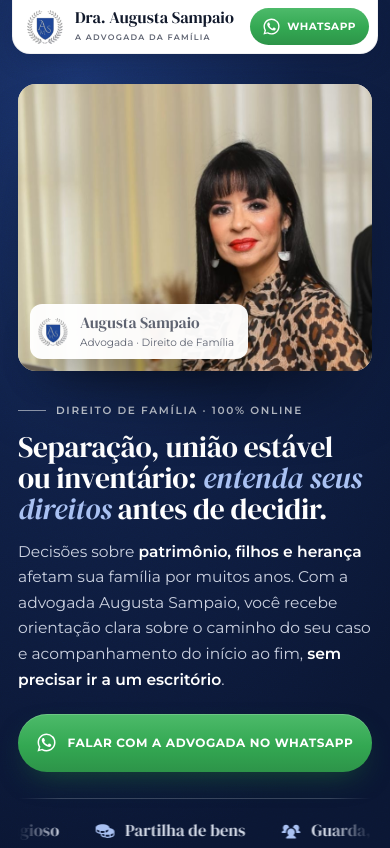
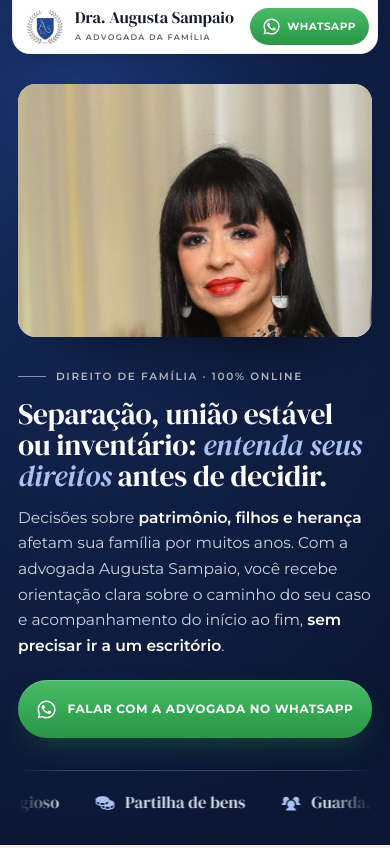
Before and after one commit to scalecompanyads/augusta-maria, a plain HTML site: page index.html in a window 390 px wide. Shown: the top 848 px of the page. Drawn offline with Linux system fonts and the light colour scheme.

Commit message:
Hero: novo recorte da foto da advogada e mais respiro no CTA
Co-Authored-By: Claude Opus 5.5 <noreply@anthropic.com>

```diff
--- a/index.html
+++ b/index.html
@@ -9,7 +9,7 @@
 <link rel="icon" href="assets/emblema.png">
 <link rel="preconnect" href="https://fonts.googleapis.com">
 <link rel="preconnect" href="https://fonts.gstatic.com" crossorigin>
-<link rel="preload" as="image" href="assets/augusta-retrato.jpg" fetchpriority="high">
+<link rel="preload" as="image" href="assets/augusta-hero.jpg" fetchpriority="high">
 <link rel="preload" as="style" href="https://fonts.googleapis.com/css2?family=DM+Serif+Display:ital@0;1&family=Montserrat:wght@400;500;600;700&display=swap">
 <link rel="stylesheet" href="https://fonts.googleapis.com/css2?family=DM+Serif+Display:ital@0;1&family=Montserrat:wght@400;500;600;700&display=swap" media="print" onload="this.media='all'">
 <noscript><link rel="stylesheet" href="https://fonts.googleapis.com/css2?family=DM+Serif+Display:ital@0;1&family=Montserrat:wght@400;500;600;700&display=swap"></noscript>
@@ -117,7 +117,7 @@
   /* Retrato em arco */
   .portrait { position: relative; justify-self: end; width: min(100%, 420px); }
   .portrait-frame { position: relative; aspect-ratio: 4 / 5.2; border-radius: 999px 999px 20px 20px; overflow: hidden; background: var(--cream-2); box-shadow: 0 40px 80px -40px rgba(0,0,0,.7); }
-  .portrait-frame img { width: 100%; height: 100%; object-fit: cover; object-position: 50% 22%; }
+  .portrait-frame img { width: 100%; height: 100%; object-fit: cover; object-position: 50% 30%; }
   .portrait::before { content: ""; position: absolute; inset: -14px; border: 1px solid rgba(195,201,212,.35); border-radius: 999px 999px 30px 30px; pointer-events: none; }
   .portrait-card {
     position: absolute; left: -38px; bottom: 34px; display: flex; align-items: center; gap: 12px;
@@ -379,6 +379,15 @@
     .footer-grid { grid-template-columns: 1fr 1fr; }
     .footer-grid > :first-child { grid-column: 1 / -1; }
   }
+  @media (min-width: 601px) and (max-height: 860px) {
+    .hero { padding: 104px 0 28px; }
+    .hero h1 { margin-top: 14px; font-size: clamp(2rem, 3.3vw, 3rem); }
+    .hero .lead { margin-top: 16px; font-size: 1rem; }
+    .hero .cta-row { margin-top: 24px; }
+    .hero-chips { margin-top: 18px; }
+    .portrait { width: min(100%, 340px); }
+    .hero-areas { margin-top: 36px; }
+  }
   @media (max-width: 720px) {
     .why-grid { grid-template-columns: 1fr; }
     .why-cell, .why-cell:nth-child(even) { padding: 28px 0; border-left: 0; }
@@ -394,14 +403,14 @@
     .topbar .btn { width: auto; padding: 10px 13px; font-size: 10.5px; gap: 7px; letter-spacing: .05em; }
     .topbar .btn .lg { display: none; }
     .topbar .btn .sm { display: inline; }
-    .hero { padding: 84px 0 24px; justify-content: flex-start; }
+    .hero { padding: 84px 0 28px; justify-content: flex-start; }
     .hero::before { display: none; }
     .hero-grid { grid-template-columns: 1fr; gap: 0; }
     .portrait { order: -1; justify-self: stretch; width: 100%; margin: 0 0 22px; }
     .portrait::before { display: none; }
-    .portrait-frame { aspect-ratio: auto; height: 34svh; min-height: 220px; border-radius: 18px; }
-    .portrait-frame img { object-position: 50% 18%; }
-    .portrait-card { left: 12px; bottom: 12px; padding: 8px 14px 8px 8px; border-radius: 12px; }
+    .portrait-frame { aspect-ratio: auto; height: 30svh; min-height: 200px; max-height: 300px; border-radius: 18px; }
+    .portrait-frame img { object-position: 50% 16%; }
+    .portrait-card { display: none; }
     .portrait-card img { width: 30px; }
     .portrait-card strong { font-size: .98rem; }
     .portrait-card span { font-size: 10.5px; }
@@ -409,6 +418,7 @@
     .hero h1 { margin-top: 12px; font-size: 1.85rem; }
     .hero .lead { margin-top: 14px; font-size: .97rem; }
     .hero .cta-row { margin-top: 22px; }
+    .hero-areas { margin-top: 32px !important; }
     .hero-chips { display: none; }
     .hero-areas { margin-top: 26px; padding-top: 18px; }
     .areas-group li { font-size: 1.05rem; margin-right: 36px; }
@@ -486,7 +496,7 @@
           </ul>
         </div>
         <figure class="portrait rv" style="--d:.1s">
-          <div class="portrait-frame"><img src="assets/augusta-retrato.jpg" alt="Advogada Augusta Sampaio em seu escritório" width="800" height="1200" fetchpriority="high"></div>
+          <div class="portrait-frame"><img src="assets/augusta-hero.jpg" alt="Advogada Augusta Sampaio em seu escritório" width="590" height="767" fetchpriority="high"></div>
           <figcaption class="portrait-card">
             <img src="assets/emblema.png" alt="" width="240" height="225">
             <span><strong>Augusta Sampaio</strong><span>Advogada · Direito de Família</span></span>
```
Also changed, not shown: src.html (+17 -7 lines), assets/augusta-hero.jpg (added).
